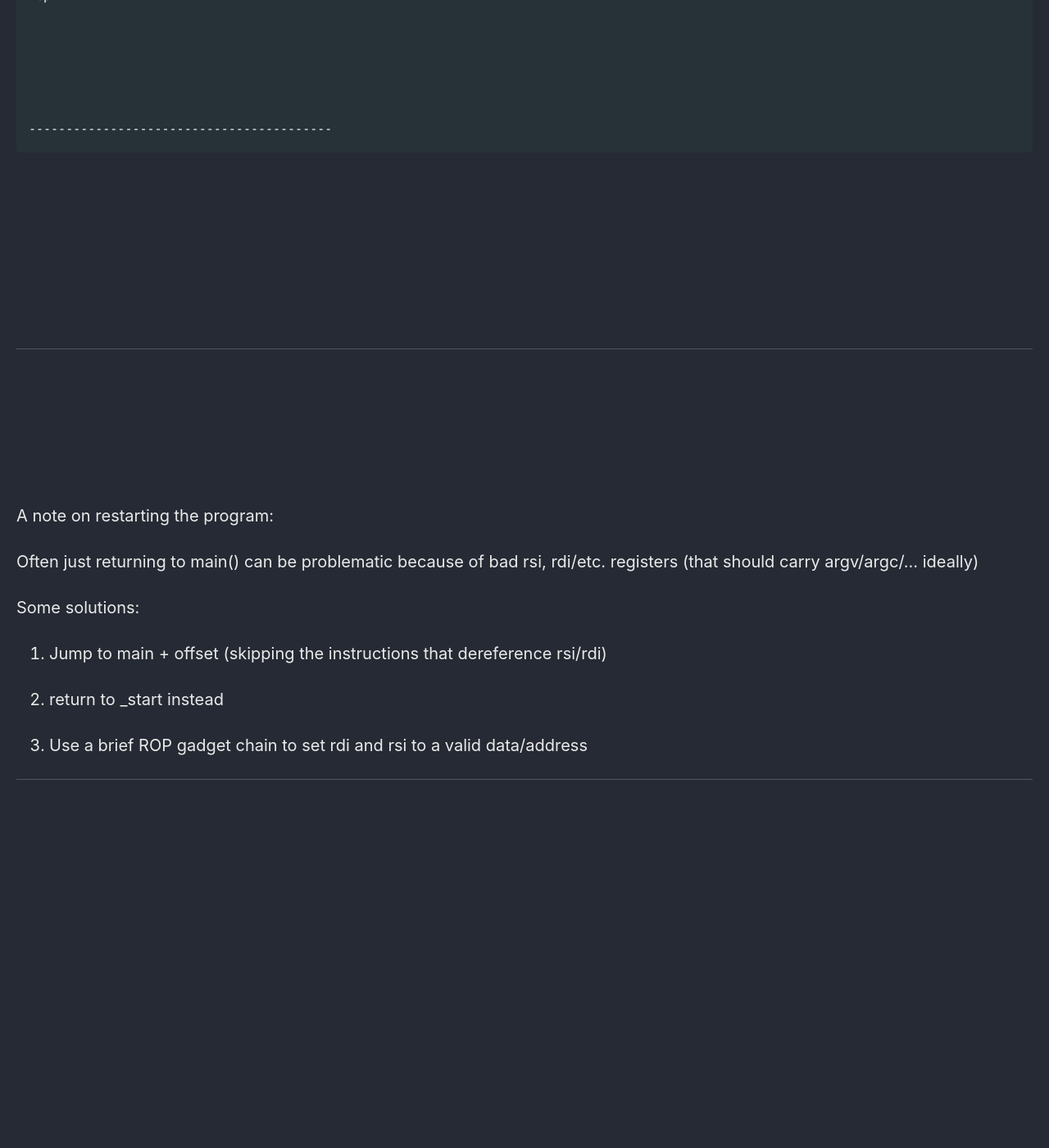
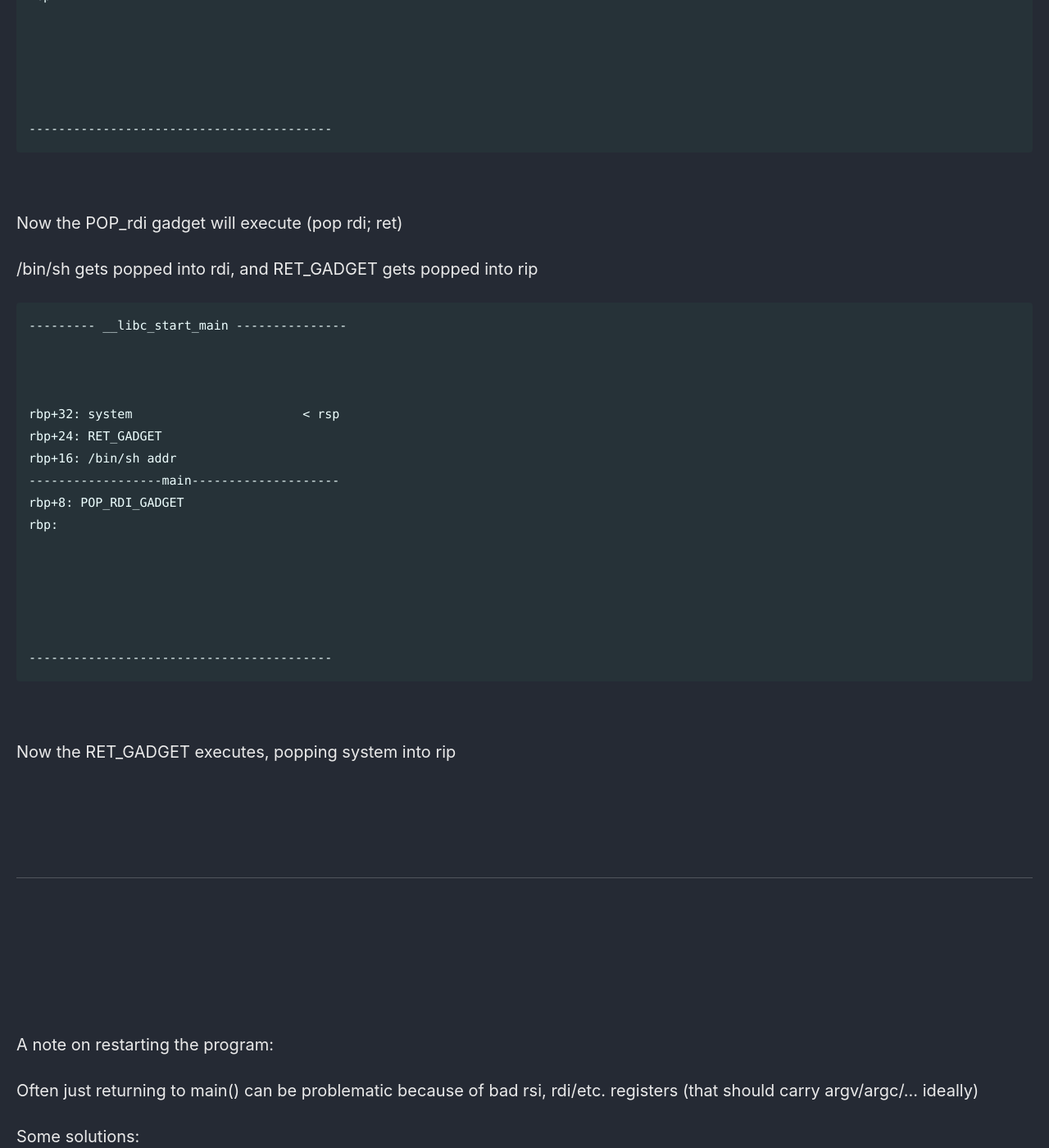
Before and after one commit to Connor-McCartney/Connor-McCartney.github.io, a Jekyll site: the page built from _pages/misc/pwn.md, in a window 1280 px wide and 1400 px high, scrolled down 42363 px. Shown: the whole window at 82% size. Built offline with Jekyll 4.4.1, drawn with Linux system fonts in a browser that asks for light colours; cached includes are drawn as plain includes; before the commit the page ends 43420 px from its top, so only the background shows below that.

Commit message:
Update pwn.md

````diff
--- a/_pages/misc/pwn.md
+++ b/_pages/misc/pwn.md
@@ -1768,9 +1768,33 @@ rbp:
 
 <br>
 
-
-<br>
-
+Now the POP_rdi gadget will execute (pop rdi; ret)
+
+/bin/sh gets popped into rdi, and RET_GADGET gets popped into rip
+
+
+```
+--------- __libc_start_main ---------------
+
+
+
+rbp+32: system                       < rsp
+rbp+24: RET_GADGET
+rbp+16: /bin/sh addr
+------------------main--------------------
+rbp+8: POP_RDI_GADGET
+rbp:
+
+
+
+
+
+-----------------------------------------
+```
+
+<br>
+
+Now the RET_GADGET executes, popping system into rip
 
 <br>
 
````
